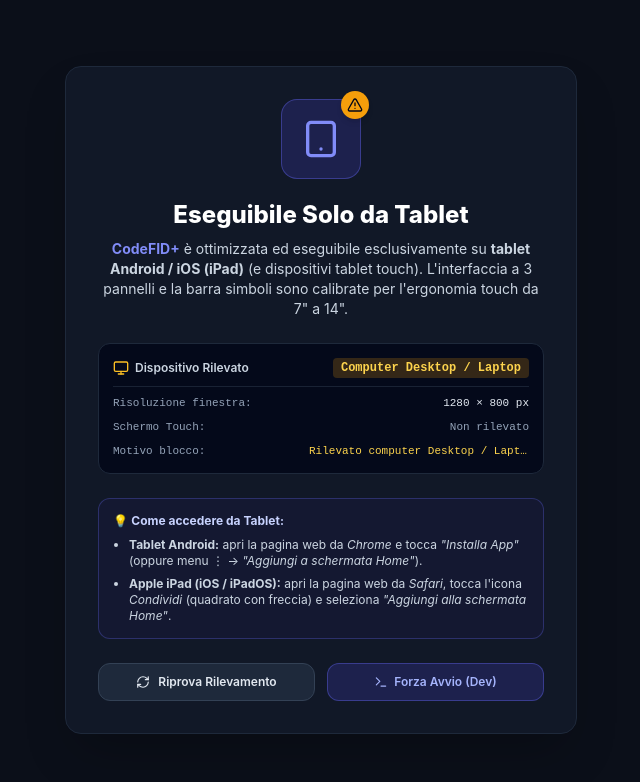
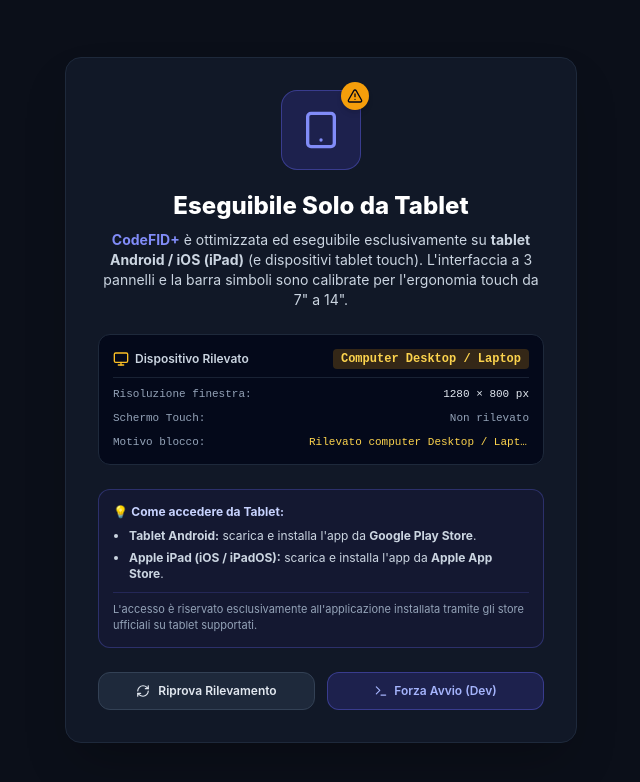
Before and after one commit to francescofidanza-kekkentre/CodeFIDPlus, a React (Vite) app: page / in a window 1280 px wide. Shown: the top 782 px of the page, without its empty margins (319-959 px from the left). Built offline with nearby package versions, Linux system fonts and the light colour scheme.

Commit message:
AGg riferimento store

```diff
--- a/src/components/TabletGate.tsx
+++ b/src/components/TabletGate.tsx
@@ -112,12 +112,15 @@ export const TabletGate: React.FC<TabletGateProps> = ({ children }) => {
           💡 <strong>Come accedere da Tablet:</strong>
           <ul className="list-disc ml-4 mt-2 space-y-1.5 text-slate-300">
             <li>
-              <strong>Tablet Android:</strong> apri la pagina web da <em>Chrome</em> e tocca <em>"Installa App"</em> (oppure menu <code>⋮</code> → <em>"Aggiungi a schermata Home"</em>).
+              <strong>Tablet Android:</strong> scarica e installa l'app da <strong>Google Play Store</strong>.
             </li>
             <li>
-              <strong>Apple iPad (iOS / iPadOS):</strong> apri la pagina web da <em>Safari</em>, tocca l'icona <em>Condividi</em> (quadrato con freccia) e seleziona <em>"Aggiungi alla schermata Home"</em>.
+              <strong>Apple iPad (iOS / iPadOS):</strong> scarica e installa l'app da <strong>Apple App Store</strong>.
             </li>
           </ul>
+          <p className="mt-2.5 pt-2 border-t border-indigo-500/20 text-[11px] text-slate-400">
+            L'accesso è riservato esclusivamente all'applicazione installata tramite gli store ufficiali su tablet supportati.
+          </p>
         </div>
 
         {/* Buttons */}
```
